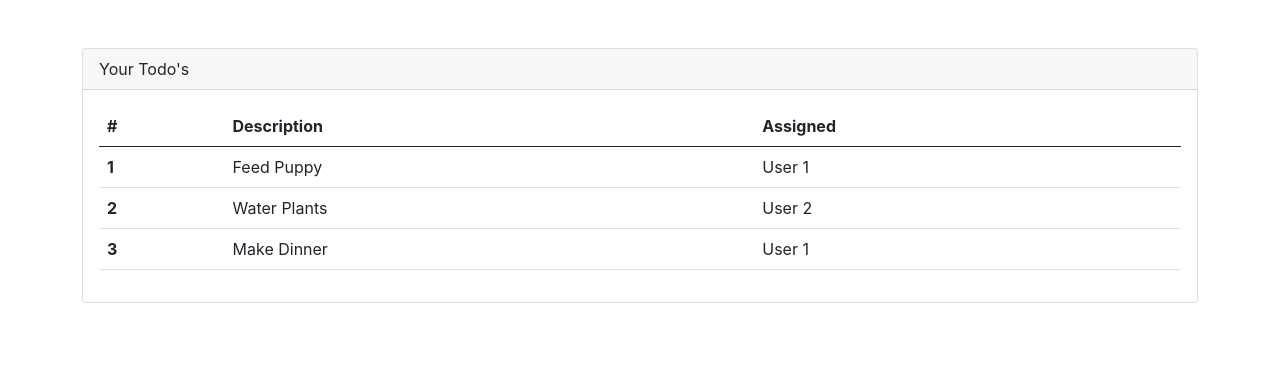
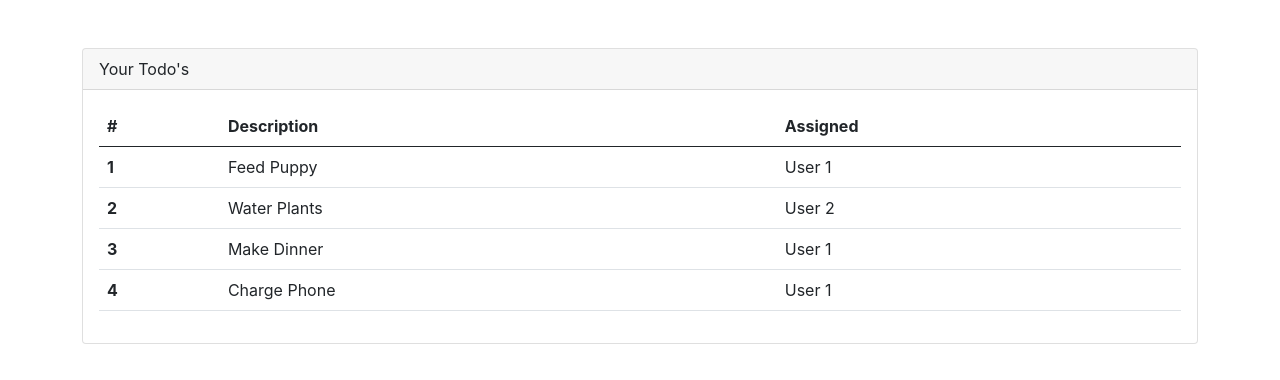
Before and after one commit to hu-sena/react-todo-demo, a React (Create React App) app in the folder react-todos/: page / in a window 1280 px wide. Shown: the top 380 px of the page. Built offline with nearby package versions, Linux system fonts and the light colour scheme.

Commit message:
render data dynamically into using map list

```diff
--- a/react-todos/src/App.js
+++ b/react-todos/src/App.js
@@ -8,7 +8,8 @@ function App() {
   const todos = [
     {rowNumber: 1, rowDescription: 'Feed Puppy', rowAssigned: 'User 1'},
     {rowNumber: 2, rowDescription: 'Water Plants', rowAssigned: 'User 2'},
-    {rowNumber: 3, rowDescription: 'Make Dinner', rowAssigned: 'User 1'}
+    {rowNumber: 3, rowDescription: 'Make Dinner', rowAssigned: 'User 1'},
+    {rowNumber: 4, rowDescription: 'Charge Phone', rowAssigned: 'User 1'}
 
   ]
 
--- a/react-todos/src/components/TodoTable.js
+++ b/react-todos/src/components/TodoTable.js
@@ -11,21 +11,14 @@ function TodoTable(props) {
               </tr>
             </thead>
             <tbody>
-            <TodoRowItem
-                rowNumber={props.todos[0].rowNumber}
-                rowDescription={props.todos[0].rowDescription}
-                rowAssigned={props.todos[0].rowAssigned}
+            {props.todos.map(todo => (
+              <TodoRowItem
+                rowNumber={todo.rowNumber}
+                rowDescription={todo.rowDescription}
+                rowAssigned={todo.rowAssigned}
               />
-            <TodoRowItem
-                rowNumber={props.todos[1].rowNumber}
-                rowDescription={props.todos[1].rowDescription}
-                rowAssigned={props.todos[1].rowAssigned}
-              />
-            <TodoRowItem
-                rowNumber={props.todos[2].rowNumber}
-                rowDescription={props.todos[2].rowDescription}
-                rowAssigned={props.todos[2].rowAssigned}
-              />
+            ))}
+
             </tbody>
         </table>
     )
```
